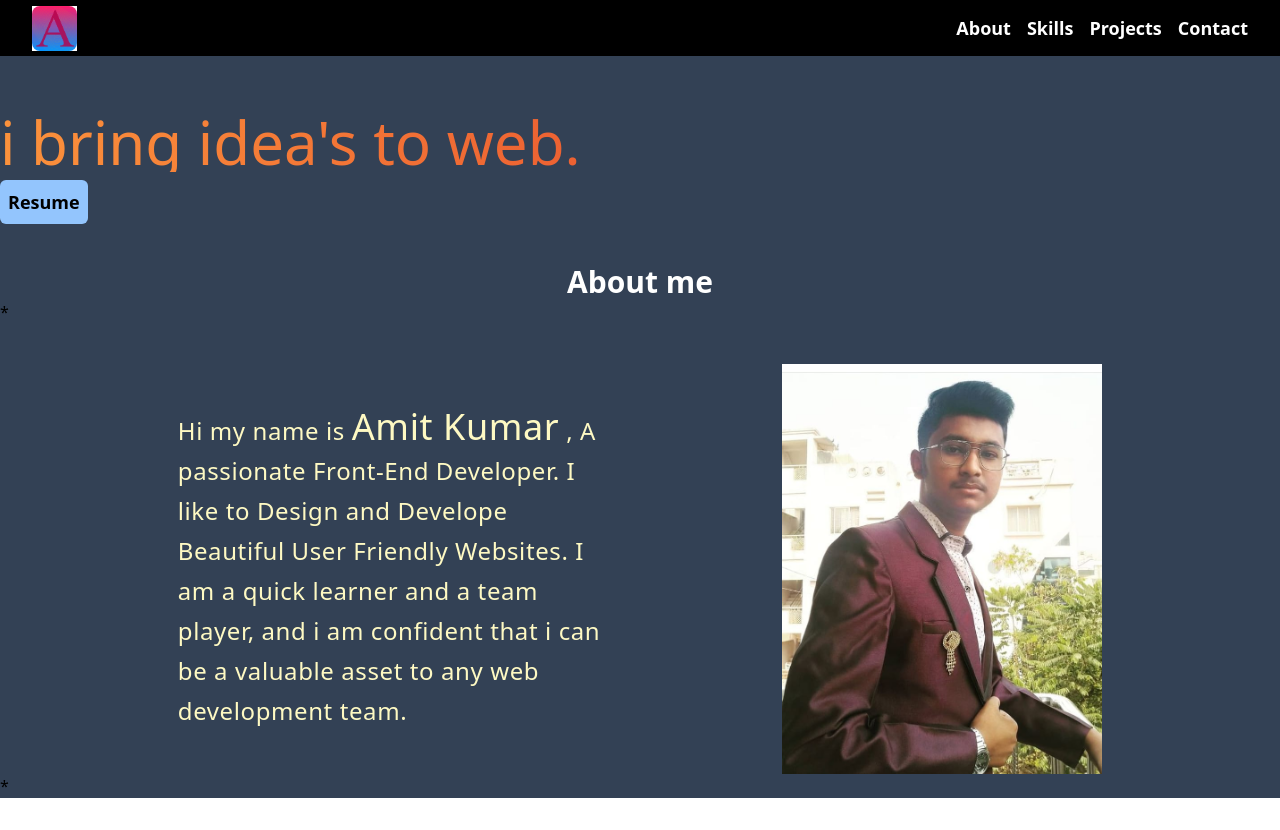
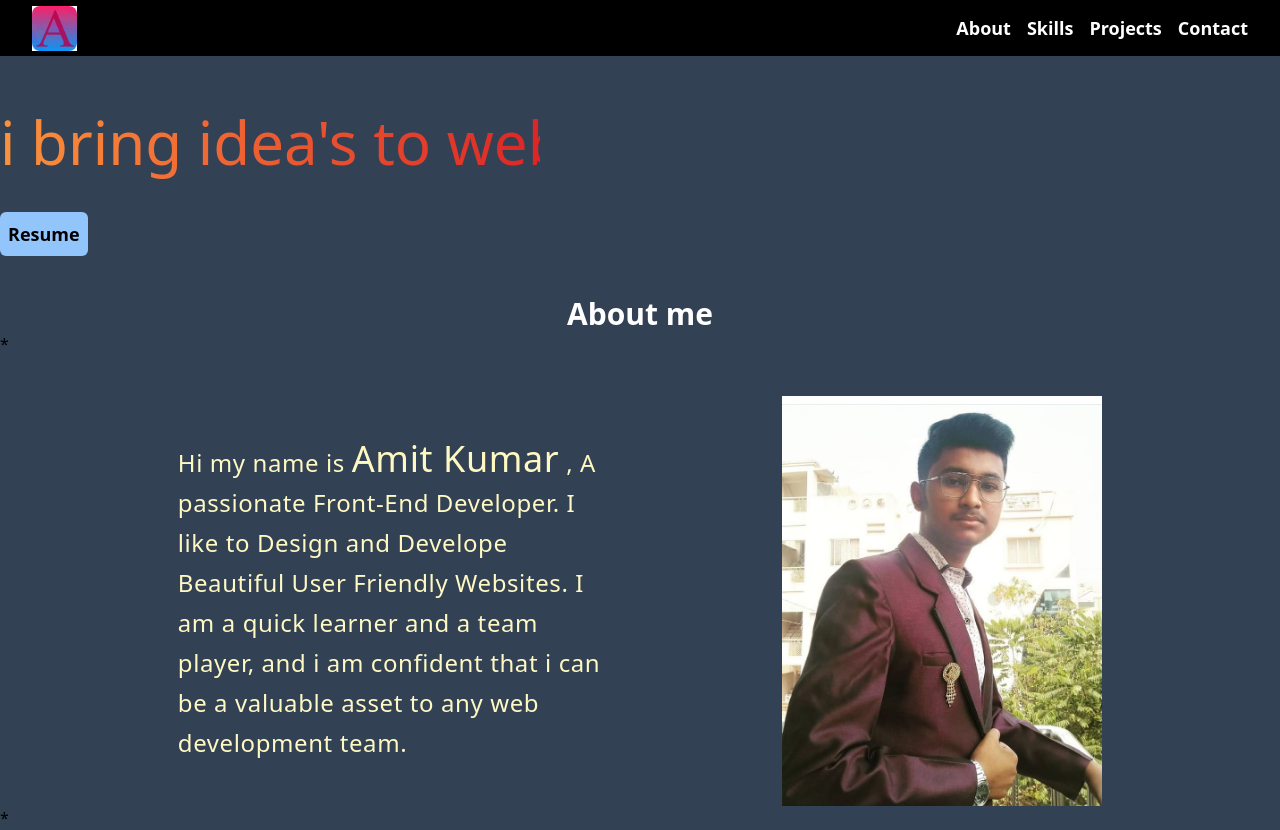
Before and after one commit to amitkumar256/myportfolio, a Next.js app: page / in a window 1280 px wide. Before the commit the page ends 800 px from the top, so only its background shows below. Built offline with nearby package versions, Linux system fonts and the light colour scheme.

Commit message:
animation added

```diff
--- a/components/About.jsx
+++ b/components/About.jsx
@@ -4,10 +4,10 @@ import React from "react";
 const About = () => {
   return (
     <div className="max-w-[1280px]  mx-4 xl:mx-auto mt-10 md:mt-14">
-      <h1 className=" text-4xl md:text-6xl text-transparent bg-gradient-to-r from-orange-400 to-red-600  bg-clip-text">
+      <h1 className="anim-typewriter text-4xl md:text-6xl text-transparent bg-gradient-to-r from-orange-400 to-red-600  bg-clip-text">
         i bring idea&apos;s to web.
       </h1>
-      <button className="p-2 mt-2 rounded-md font-bold bg-blue-300 hover:bg-blue-600 text-lg">
+      <button className=" p-1 sm:p-2 mt-5 rounded-md font-bold bg-blue-300 hover:bg-blue-600 text-base sm:text-lg">
         Resume
       </button>
       <div className="flex mt-10 justify-center">
--- a/styles/globals.css
+++ b/styles/globals.css
@@ -4,7 +4,7 @@
 
 .anim-typewriter {
     position: relative;
-    width: 24em;
+    width: 12em;
     margin: 0 auto 0 0;
     /* border-right: 2px solid rgba(255, 255, 255, .75); */
     text-align: left;
@@ -12,7 +12,7 @@
     overflow: hidden;
     padding-bottom: 20px;
     animation: typewriter 1s steps(15) 1s 1 normal both,
-        blinkTextCursor 800ms steps(15) infinite normal;
+        blinkTextCursor 500ms steps(15) infinite normal;
     line-height: 1.5;
 }
 
@@ -22,6 +22,6 @@
     }
 
     to {
-        width: 12em;
+        width: 9em;
     }
 }
```
